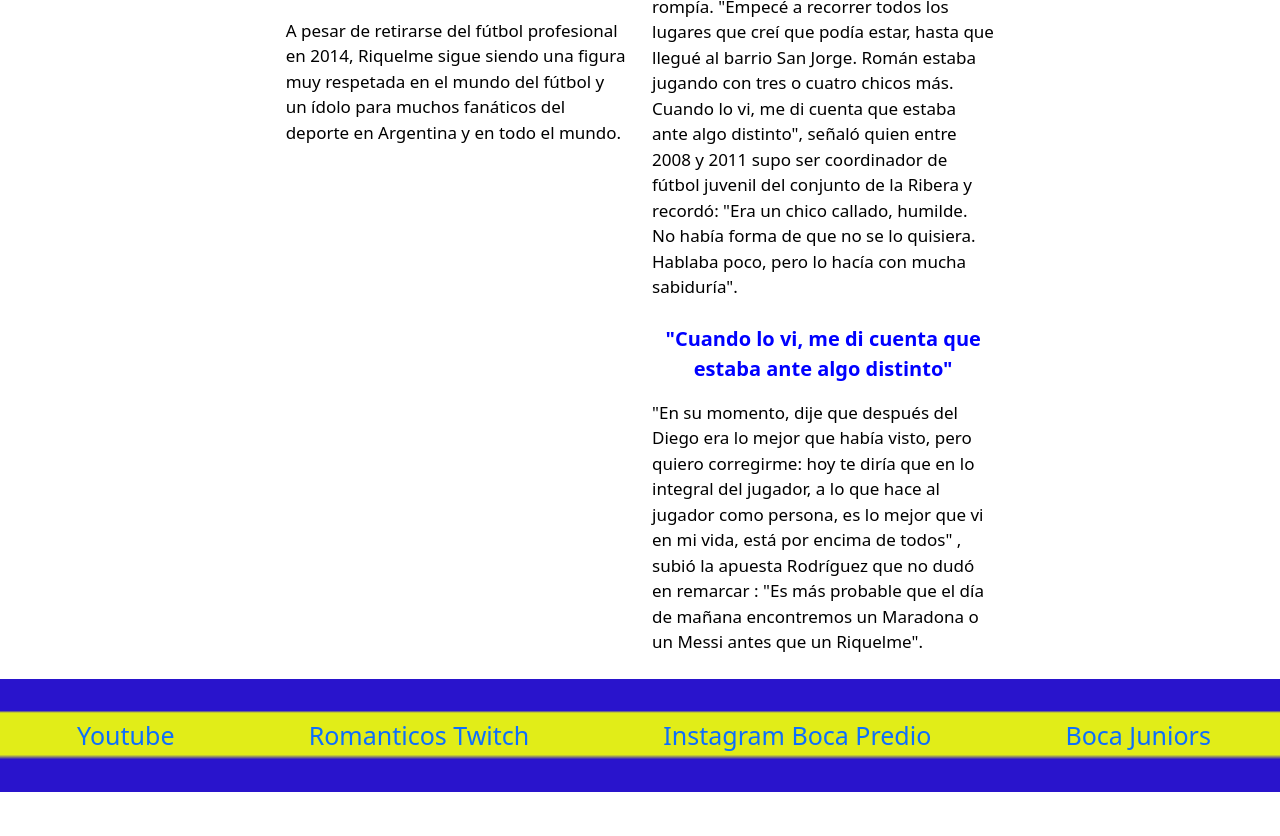
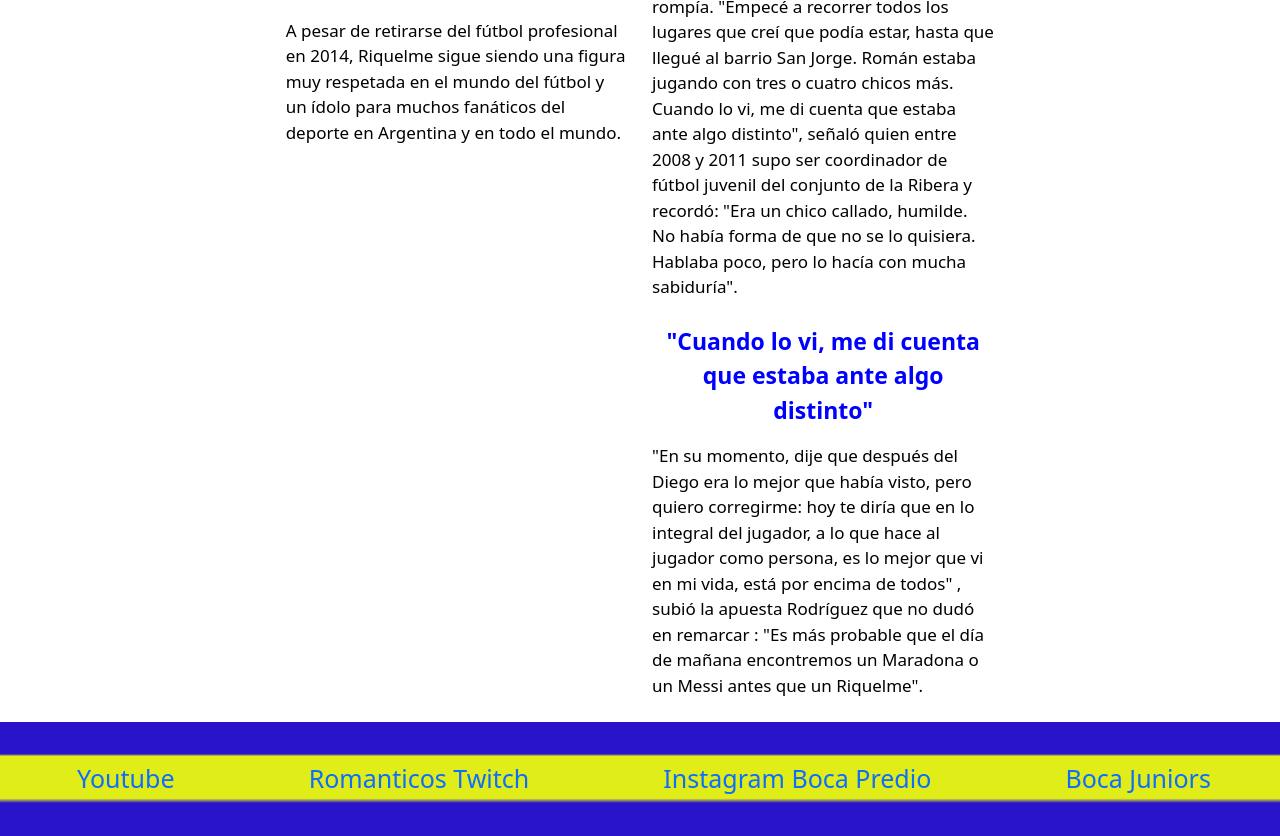
Before and after one commit to enoch2188/SASS_2, a website: page Pages/roman.html in a window 1280 px wide. Shown: the part 776-1612 px from the top of the page. Before the commit the page ends 1568 px from the top, so only its background shows below. Drawn offline with nearby package versions, Linux system fonts and the light colour scheme.

Commit message:
intento solucionar roman

```diff
--- a/Pages/roman.html
+++ b/Pages/roman.html
@@ -72,7 +72,7 @@
             <div class="row">
               <div class="col-md-7">
                 <h2 class="mb-4 fontContenidoTitulo">
-                    <strong>Sus Inicios</strong> </h2>
+                    <strong>Sus Inicios</strong></h2>
                     <p class="lead mb-4 fontContenidoroman">
                     Su nacimiento, curiosamente, tuvo lugar un día antes de la primera conquista argentina en una Copa Mundial de Fútbol.
                     De pequeño comenzó a relacionar su vida con el mundo futbolístico, siendo partícipe en diferentes juegos realizados en
@@ -84,7 +84,7 @@
                      supo ser coordinador de fútbol juvenil del conjunto de la Ribera y recordó: "Era un chico callado, humilde. No había
                      forma de que no se lo quisiera. Hablaba poco, pero lo hacía con mucha sabiduría".</p>
                 <span class="highligth">
-                   <p class="center">"Cuando lo vi, me di cuenta que estaba ante algo distinto"</p>
+                   <p class="center fontContenidoTitulo">"Cuando lo vi, me di cuenta que estaba ante algo distinto"</p>
                 </span>
                 <p class="lead mb-4 fontContenidoroman">
                     "En su momento, dije que después del Diego era lo mejor que había visto, pero quiero corregirme: hoy te diría que en
```
